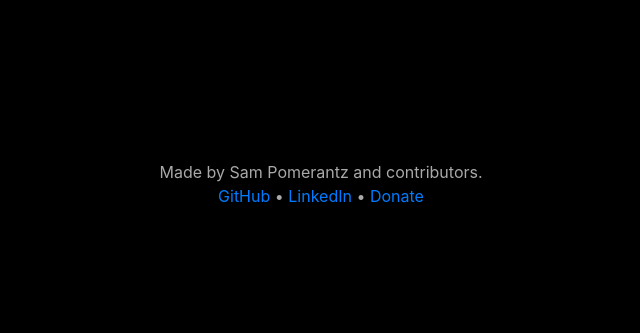
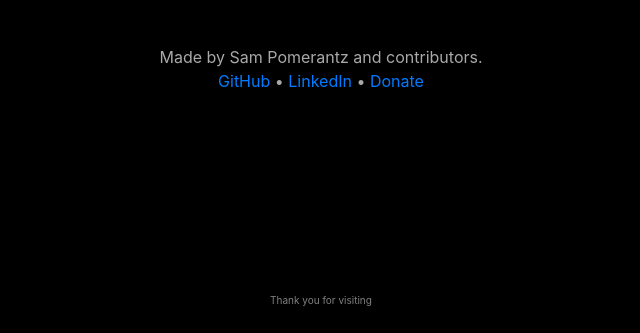
Before and after one commit to SamPom100/UnusualVolumeDetector, a Flask app: page / in a window 1280 px wide. Shown: the part 492-825 px from the top of the page, without its empty margins (319-959 px from the left). Run offline with Flask 2, Linux system fonts and the light colour scheme; parts of the project's set-up code (start-up, migrations or seed data) failed here and were passed over; some libraries are stand-ins or nearby versions.

Commit message:
added more to the bottom

```diff
--- a/index.html
+++ b/index.html
@@ -210,6 +210,11 @@
                 Donate
               <a>
           </span>
+          <span style="margin-top: 10px; color: grey; font-size: 10px;">
+            <body>
+              Thank you for visiting
+            <body>
+          </span>
     </div>
 
   </body>
--- a/templates/template.html
+++ b/templates/template.html
@@ -85,7 +85,7 @@
             Made by Sam Pomerantz and contributors.
           <body>
         </span>
-          <span style="margin-top: 0px; margin-bottom: 100px;">
+          <span style="margin-top: 0px; margin-bottom: 200px;">
               <a href = "https://github.com/SamPom100/UnusualVolumeDetector">
                 GitHub
               </a>
@@ -102,6 +102,11 @@
                 Donate
               <a>
           </span>
+          <span style="margin-top: 10px; color: grey; font-size: 10px;">
+            <body>
+              Thank you for visiting
+            <body>
+          </span>
     </div>
 
   </body>
```
